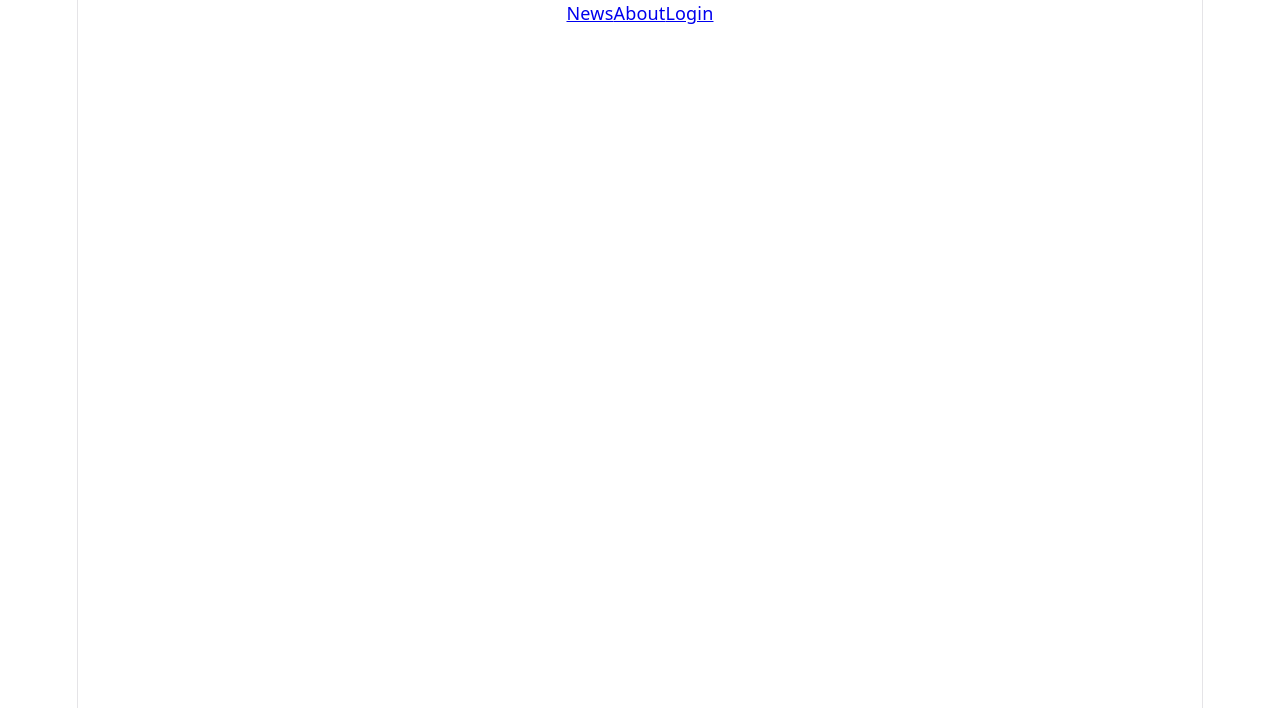
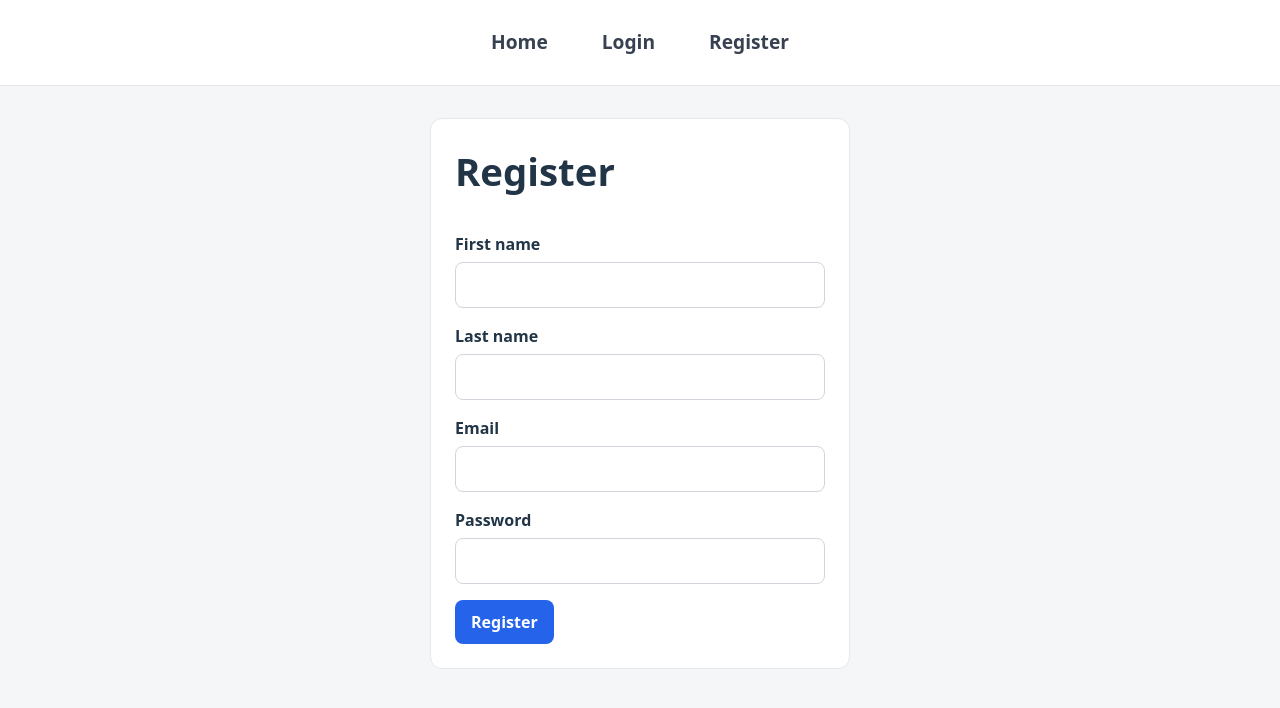
Before and after one commit to juricmatej/systems_3_barber_booking, a React (Vite) app in the folder front-end/: page /register in a window 1280 px wide. Before the commit this address had no page. Shown: the top 708 px of the page. Built offline with nearby package versions, Linux system fonts and the light colour scheme; no server answers.

Commit message:
Fixed some more misseplings and added the login page from the tutorails and created a regsiter page

```diff
--- /dev/null
+++ b/front-end/src/api/api.js
@@ -0,0 +1 @@
+export const API_URL = "http://88.200.63.148:30050";
--- /dev/null
+++ b/front-end/src/api/session.ts
@@ -0,0 +1,27 @@
+import { API_URL } from "./api";
+
+export type SessionUser = {
+  id: number;
+  username: string;
+  role: string;
+};
+
+export type SessionResponse = {
+  loggedIn: boolean;
+  user: SessionUser | null;
+};
+
+export const getCurrentSession = async (): Promise<SessionResponse> => {
+  const response = await fetch(`${API_URL}/users/me`, {
+    credentials: "include",
+  });
+
+  return response.json();
+};
+
+export const logoutUser = async (): Promise<void> => {
+  await fetch(`${API_URL}/users/logout`, {
+    method: "POST",
+    credentials: "include",
+  });
+};
--- a/front-end/src/components/Menu.jsx
+++ b/front-end/src/components/Menu.jsx
@@ -1,11 +1,65 @@
-import { Link } from "react-router";
+import { Link, useLocation, useNavigate } from "react-router";
+import { useEffect, useState } from "react";
+
+import { getCurrentSession, logoutUser } from "../api/session";
 
 export default function Menu() {
+  const [user, setUser] = useState(null);
+  const [isLoading, setIsLoading] = useState(true);
+
+  const location = useLocation();
+  const navigate = useNavigate();
+
+  const loadSession = async () => {
+    setIsLoading(true);
+
+    try {
+      const session = await getCurrentSession();
+
+      if (session.loggedIn) {
+        setUser(session.user);
+      } else {
+        setUser(null);
+      }
+    } catch (error) {
+      console.error("Failed to load session:", error);
+      setUser(null);
+    } finally {
+      setIsLoading(false);
+    }
+  };
+
+  const handleLogout = async () => {
+    await logoutUser();
+    setUser(null);
+    navigate("/login");
+  };
+
+  useEffect(() => {
+    loadSession();
+  }, [location.pathname]);
+
+  if (isLoading) {
+    return <nav>Loading menu...</nav>;
+  }
+
+  if (!user) {
+    return (
+      <nav>
+        <Link to="/">Home</Link>
+        <Link to="/login">Login</Link>
+        <Link to="/register">Register</Link>
+      </nav>
+    );
+  }
+
   return (
     <nav>
-      <Link to="/news">News</Link>
-      <Link to="/about">About</Link>
-      <Link to="/login">Login</Link>
+      <Link to="/">Homes</Link>
+      {user.role == "admin" && <Link to="/admin">Admin</Link>}
+      {user.role == "employee" && <Link to="/barber">Employee</Link>}
+      <span>Logged in as: {user.email}</span>
+      <button onClick={handleLogout}>Logout</button>
     </nav>
   );
 }
--- a/front-end/src/index.css
+++ b/front-end/src/index.css
@@ -1,111 +1,132 @@
 :root {
-  --text: #6b6375;
-  --text-h: #08060d;
-  --bg: #fff;
-  --border: #e5e4e7;
-  --code-bg: #f4f3ec;
-  --accent: #aa3bff;
-  --accent-bg: rgba(170, 59, 255, 0.1);
-  --accent-border: rgba(170, 59, 255, 0.5);
-  --social-bg: rgba(244, 243, 236, 0.5);
-  --shadow:
-    rgba(0, 0, 0, 0.1) 0 10px 15px -3px, rgba(0, 0, 0, 0.05) 0 4px 6px -2px;
-
-  --sans: system-ui, 'Segoe UI', Roboto, sans-serif;
-  --heading: system-ui, 'Segoe UI', Roboto, sans-serif;
-  --mono: ui-monospace, Consolas, monospace;
-
-  font: 18px/145% var(--sans);
-  letter-spacing: 0.18px;
-  color-scheme: light dark;
-  color: var(--text);
-  background: var(--bg);
-  font-synthesis: none;
-  text-rendering: optimizeLegibility;
-  -webkit-font-smoothing: antialiased;
-  -moz-osx-font-smoothing: grayscale;
-
-  @media (max-width: 1024px) {
-    font-size: 16px;
-  }
+  font-family: system-ui, Avenir, Helvetica, Arial, sans-serif;
+  line-height: 1.5;
+  font-weight: 400;
+  color: #213547;
+  background-color: #f4f6f8;
 }
 
-@media (prefers-color-scheme: dark) {
-  :root {
-    --text: #9ca3af;
-    --text-h: #f3f4f6;
-    --bg: #16171d;
-    --border: #2e303a;
-    --code-bg: #1f2028;
-    --accent: #c084fc;
-    --accent-bg: rgba(192, 132, 252, 0.15);
-    --accent-border: rgba(192, 132, 252, 0.5);
-    --social-bg: rgba(47, 48, 58, 0.5);
-    --shadow:
-      rgba(0, 0, 0, 0.4) 0 10px 15px -3px, rgba(0, 0, 0, 0.25) 0 4px 6px -2px;
-  }
-
-  #social .button-icon {
-    filter: invert(1) brightness(2);
-  }
+* {
+  box-sizing: border-box;
 }
 
 body {
   margin: 0;
+  min-width: 320px;
+  min-height: 100vh;
 }
 
-#root {
-  width: 1126px;
-  max-width: 100%;
+main {
+  width: 100%;
+  max-width: 900px;
   margin: 0 auto;
-  text-align: center;
-  border-inline: 1px solid var(--border);
-  min-height: 100svh;
-  display: flex;
-  flex-direction: column;
-  box-sizing: border-box;
-}
-
-h1,
-h2 {
-  font-family: var(--heading);
-  font-weight: 500;
-  color: var(--text-h);
+  padding: 32px 20px;
 }
 
 h1 {
-  font-size: 56px;
-  letter-spacing: -1.68px;
-  margin: 32px 0;
-  @media (max-width: 1024px) {
-    font-size: 36px;
-    margin: 20px 0;
-  }
-}
-h2 {
-  font-size: 24px;
-  line-height: 118%;
-  letter-spacing: -0.24px;
-  margin: 0 0 8px;
-  @media (max-width: 1024px) {
-    font-size: 20px;
-  }
-}
-p {
-  margin: 0;
+  margin-top: 0;
+  font-size: 2.4rem;
 }
 
-code,
-.counter {
-  font-family: var(--mono);
-  display: inline-flex;
-  border-radius: 4px;
-  color: var(--text-h);
+a {
+  color: #2563eb;
+  font-weight: 600;
+  text-decoration: none;
 }
 
-code {
-  font-size: 15px;
-  line-height: 135%;
-  padding: 4px 8px;
-  background: var(--code-bg);
+a:hover {
+  text-decoration: underline;
 }
+
+nav {
+  width: 100%;
+  padding: 18px 28px;
+  background-color: #ffffff;
+  border-bottom: 1px solid #e5e7eb;
+  display: flex;
+  justify-content: center;
+  gap: 18px;
+}
+
+nav a {
+  padding: 10px 18px;
+  border-radius: 10px;
+  color: #374151;
+  font-size: 1.2rem;
+  font-weight: 700;
+}
+
+nav a:hover {
+  background-color: #eff6ff;
+  color: #2563eb;
+  text-decoration: none;
+}
+
+.news-hero,
+.about-hero,
+.about-content,
+.login-card,
+.news-item,
+.single-news-page article {
+  background-color: #ffffff;
+  border: 1px solid #e5e7eb;
+  border-radius: 12px;
+  padding: 24px;
+  margin-bottom: 20px;
+}
+
+.news-grid {
+  display: grid;
+  gap: 16px;
+}
+
+.news-date {
+  color: #6b7280;
+  font-size: 0.9rem;
+}
+
+.login-page {
+  width: 100%;
+  display: flex;
+  justify-content: center;
+}
+
+.login-card {
+  width: 100%;
+  max-width: 420px;
+}
+
+form {
+  display: grid;
+  gap: 16px;
+}
+
+label {
+  display: block;
+  margin-bottom: 6px;
+  font-weight: 600;
+}
+
+input {
+  width: 100%;
+  padding: 10px 12px;
+  border: 1px solid #d1d5db;
+  border-radius: 8px;
+  font: inherit;
+}
+
+button {
+  width: fit-content;
+  border: none;
+  border-radius: 8px;
+  padding: 10px 16px;
+  font: inherit;
+  font-weight: 600;
+  color: #ffffff;
+  background-color: #2563eb;
+  cursor: pointer;
+}
+
+button:hover {
+  background-color: #1d4ed8;
+}
--- /dev/null
+++ b/front-end/src/pages/Login.jsx
@@ -0,0 +1,72 @@
+import { useState } from "react";
+import { API_URL } from "../api/api";
+
+export default function Login() {
+  const [email, setEmail] = useState("");
+  const [password, setPassword] = useState("");
+  const [message, setMessage] = useState("");
+
+  const handleLogin = async (event) => {
+    event.preventDefault();
+    setMessage("");
+
+    try {
+      const res = await fetch(`${API_URL}/users/login`, {
+        method: "POST",
+        headers: {
+          "Content-Type": "application/json",
+        },
+        body: JSON.stringify({
+          email,
+          password,
+        }),
+      });
+
+      const data = await res.json();
+      console.log("Login response:", data);
+
+      if (res.ok) {
+        localStorage.setItem("user", JSON.stringify(data.user));
+        setMessage("Login successful.");
+        window.location.href = "/";
+      } else {
+        setMessage(data.message || "Login failed.");
+      }
+    } catch (err) {
+      console.log("Login error:", err);
+      setMessage("Login error. Please try again.");
+    }
+  };
+
+  return (
+    <main className="login-page">
+      <section className="login-card">
+        <h1>Login</h1>
+
+        <form onSubmit={handleLogin}>
+          <div>
+            <label>Username</label>
+            <input
+              type="text"
+              value={email}
+              onChange={(event) => setEmail(event.target.value)}
+            />
+          </div>
+
+          <div>
+            <label>Password</label>
+            <input
+              type="password"
+              value={password}
+              onChange={(event) => setPassword(event.target.value)}
+            />
+          </div>
+
+          <button type="submit">Login</button>
+        </form>
+
+        {message && <p>{message}</p>}
+      </section>
+    </main>
+  );
+}
--- /dev/null
+++ b/front-end/src/pages/Register.jsx
@@ -0,0 +1,91 @@
+import { useState } from "react";
+import { API_URL } from "../api/api";
+
+export default function Register() {
+  const [first_name, setFirstName] = useState("");
+  const [last_name, setLastName] = useState("");
+  const [email, setEmail] = useState("");
+  const [password, setPassword] = useState("");
+  const [message, setMessage] = useState("");
+
+  const handleRegister = async (event) => {
+    event.preventDefault();
+    setMessage("");
+
+    try {
+      const res = await fetch(`${API_URL}/users/register`, {
+        method: "POST",
+        headers: {
+          "Content-Type": "application/json",
+        },
+        credentials: "include",
+        body: JSON.stringify({
+          first_name,
+          last_name,
+          email,
+          password,
+        }),
+      });
+
+      const data = await res.json();
+      console.log("Login response:", data);
+
+      if (res.ok) {
+        setMessage("Register sucessful");
+      } else {
+        setMessage(data.message || "Register failed.");
+      }
+    } catch (err) {
+      console.log("Login error:", err);
+      setMessage("Login error. Please try again.");
+    }
+  };
+
+  return (
+    <main className="login-page">
+      <section className="login-card">
+        <h1>Register</h1>
+
+        <form onSubmit={handleRegister}>
+          <div>
+            <label>First name</label>
+            <input
+              type="text"
+              value={first_name}
+              onChange={(event) => setFirstName(event.target.value)}
+            />
+          </div>
+          <div>
+            <label>Last name</label>
+            <input
+              type="text"
+              value={last_name}
+              onChange={(event) => setLastName(event.target.value)}
+            />
+          </div>
+
+            <div>
+            <label>Email</label>
+            <input
+              type="text"
+              value={email}
+              onChange={(event) => setEmail(event.target.value)}
+            />
+          </div>
+          <div>
+            <label>Password</label>
+            <input
+              type="password"
+              value={password}
+              onChange={(event) => setPassword(event.target.value)}
+            />
+          </div>
+
+          <button type="submit">Register</button>
+        </form>
+
+        {message && <p>{message}</p>}
+      </section>
+    </main>
+  );
+}
--- a/front-end/src/routes/AppRouter.jsx
+++ b/front-end/src/routes/AppRouter.jsx
@@ -1,8 +1,6 @@
 import { BrowserRouter, Routes, Route } from "react-router";
 import Menu from "../components/Menu";
-import News from "../pages/News";
-import SingleNews from "../pages/SingleNews";
-import About from "../pages/About";
+import Register from "../pages/Register";
 import Login from "../pages/Login";
 
 export default function AppRouter() {
@@ -11,10 +9,10 @@ export default function AppRouter() {
       <Menu />
 
       <Routes>
-        <Route path="/news" element={<News />} />
-        <Route path="/news/:id" element={<SingleNews />} />
-        <Route path="/about" element={<About />} />
+
         <Route path="/login" element={<Login />} />
+        <Route path="/register" element={<Register />} />
+
       </Routes>
     </BrowserRouter>
   );
```
Also changed, not shown: front-end/src/pages/Home.jsx (added, +40 -0 lines), 2 other files (tests, documents, lock files or other folders).
